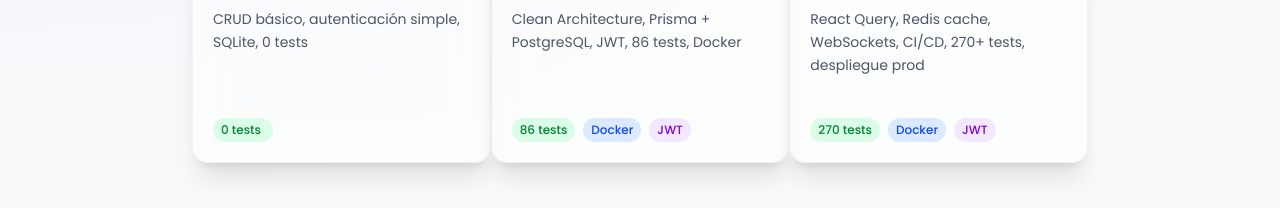
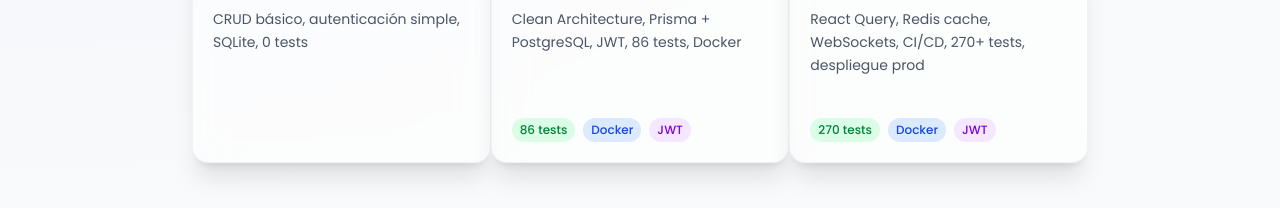
Before and after one commit to MarceloAdan73/marcelo-palma-portfolio, a Next.js app: page / in a window 1280 px wide. Shown: the part 2067-2275 px from the top of the page. Built offline with nearby package versions, Linux system fonts and the light colour scheme; no server answers.

Commit message:
fix: evolución v1 ya no muestra badge '0 tests' (se oculta si es 0)

```diff
--- a/components/About.tsx
+++ b/components/About.tsx
@@ -521,6 +521,7 @@ const About: React.FC = () => {
                         {stage.desc}
                       </p>
 <div className="flex flex-wrap items-center gap-2 mt-auto">
+                        {stage.metrics.tests > 0 && (
                           <span className={`
                             px-2 py-1 text-xs rounded-full font-medium
                             ${theme === 'dark' ? 'bg-green-500/20 text-green-400' : 'bg-green-100 text-green-700'}
@@ -528,6 +529,7 @@ const About: React.FC = () => {
                           `}>
                             {stage.metrics.tests} tests
                           </span>
+                        )}
                         {stage.metrics.docker && (
                           <span className={`
                             px-2 py-1 text-xs rounded-full font-medium
```
Lines whose indentation alone changed are shown as unchanged.
